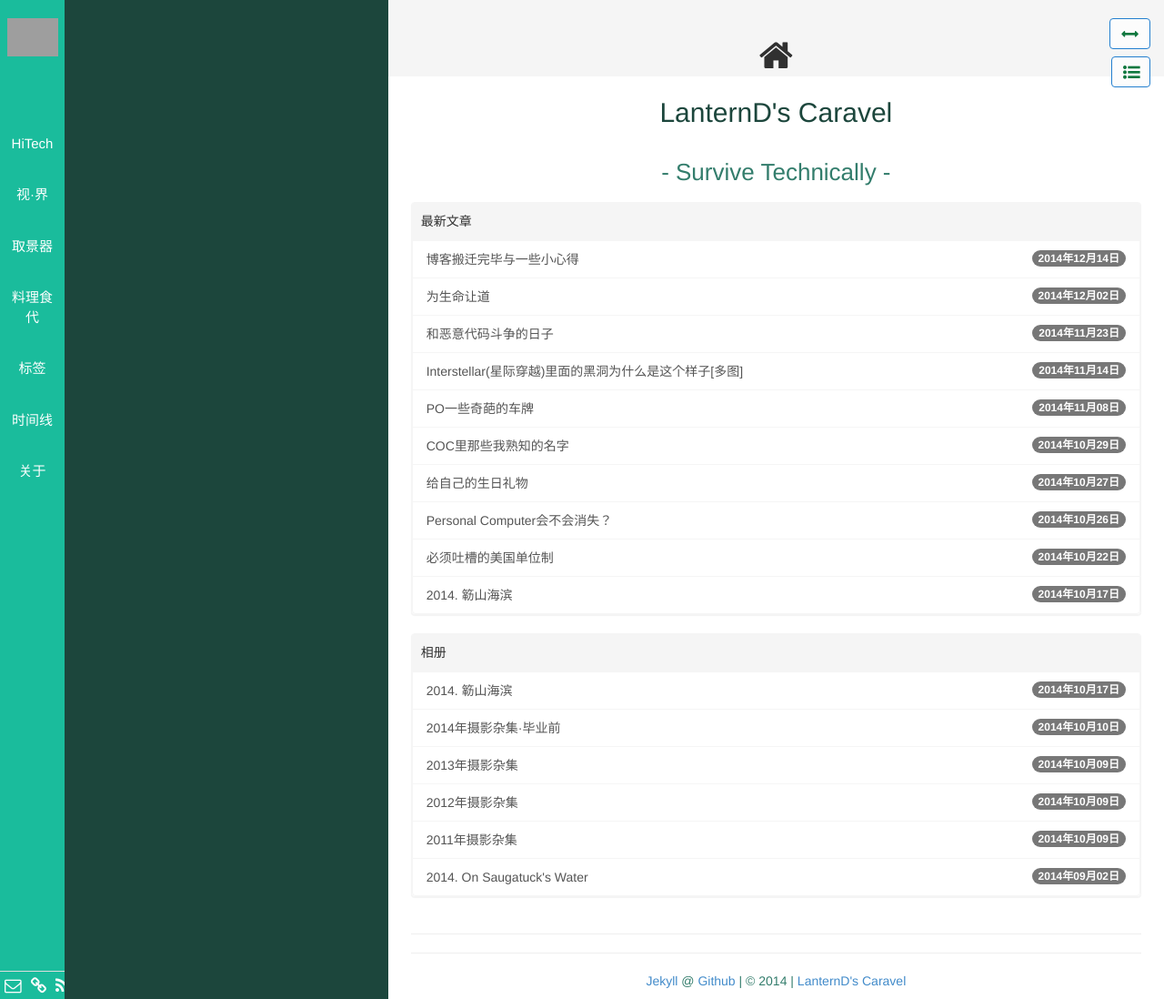
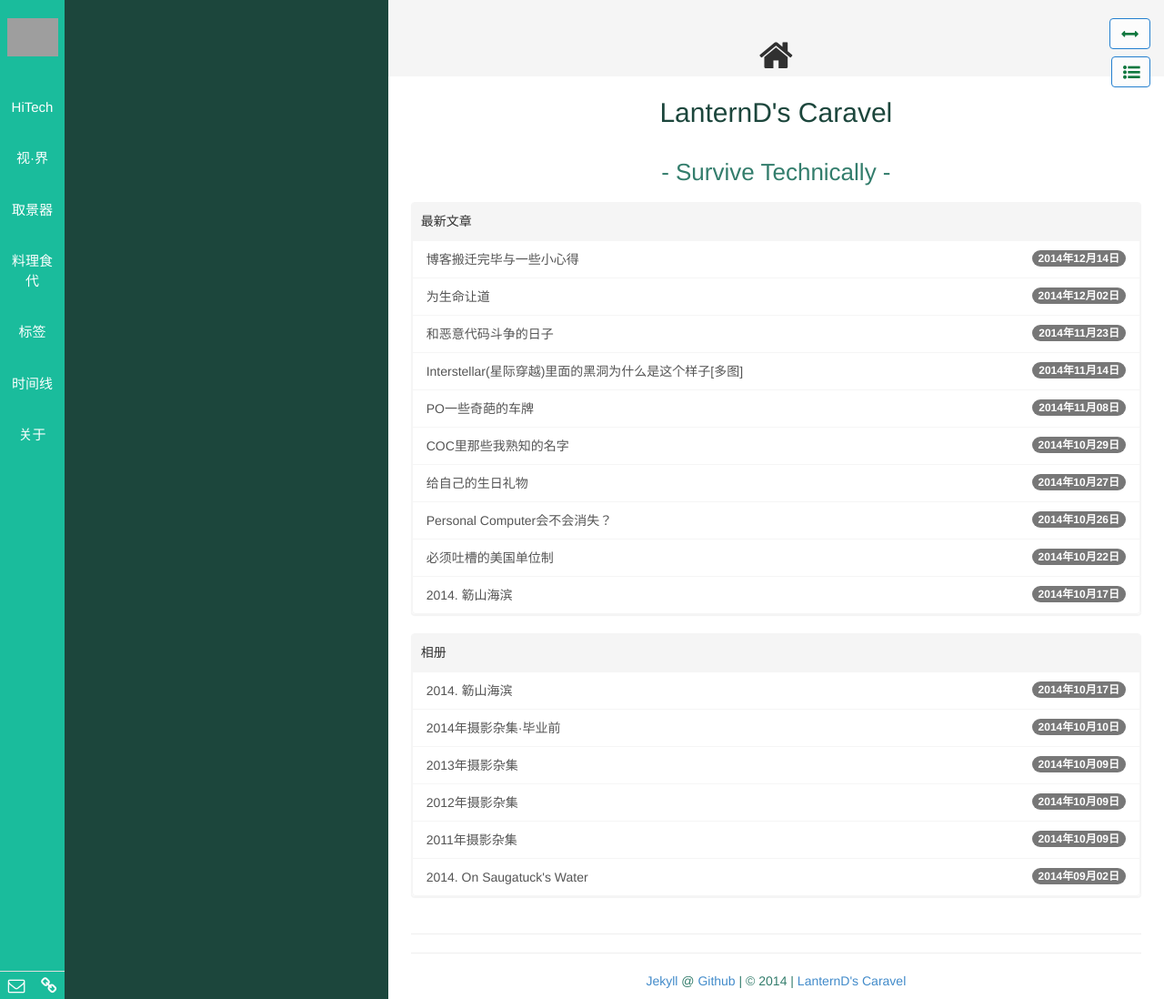
Before and after one commit to LanternD/lanternd.github.io, a Jekyll site: the page built from index.html, in a window 1280 px wide. Shown: the whole page at 91% size. Built offline with Jekyll 4.4.1, drawn with Linux system fonts in a browser that asks for light colours; nearby versions of some CDN libraries; library files that are not in the unit come from our copies; the list of posts is cut into pages by our own code; grey boxes are pictures that could not be loaded.

Commit message:
update navside.html

```diff
--- a/_includes/navside.html
+++ b/_includes/navside.html
@@ -3,7 +3,7 @@
     <div class="col-md-2 col-xs-4 aside1">
       <br>
       <a class="pjaxlink" href="/"><img src="{{ site.gavatar }}" class="img-ronuded avatar" style="border-width:0px; border-color:#000"></a>
-      <br><br><br><br>
+      <br><br>
       <ul class="nav nav-pills nav-stacked">
         {% for category in site.categories %}     <!-- 这里是aside1的Categories-->
          <li><a href="#{{ category | first }}" data-toggle="tab">{{ category[0] }}</a></li>
@@ -17,7 +17,6 @@
           <tr>
             <td><a href="mailto:{{ site.author.email }}" title="发邮件"><i class="fa fa-envelope-o fa-lg" style="color:#fcfcfc;"></i></a></td>
             <td><a class="pjaxlink" href="/pages/links.html" title="友情链接 & 留言板"><i class="fa fa-link fa-lg" style="color:#fcfcfc;"></i></a></td>
-            <td><a href="/pages/atom.xml" target="_blank" title="RSS"><i class="fa fa-rss fa-lg" style="color:#fcfcfc;"></i></a></td>
           </tr>
         </table>
       </div>
```
